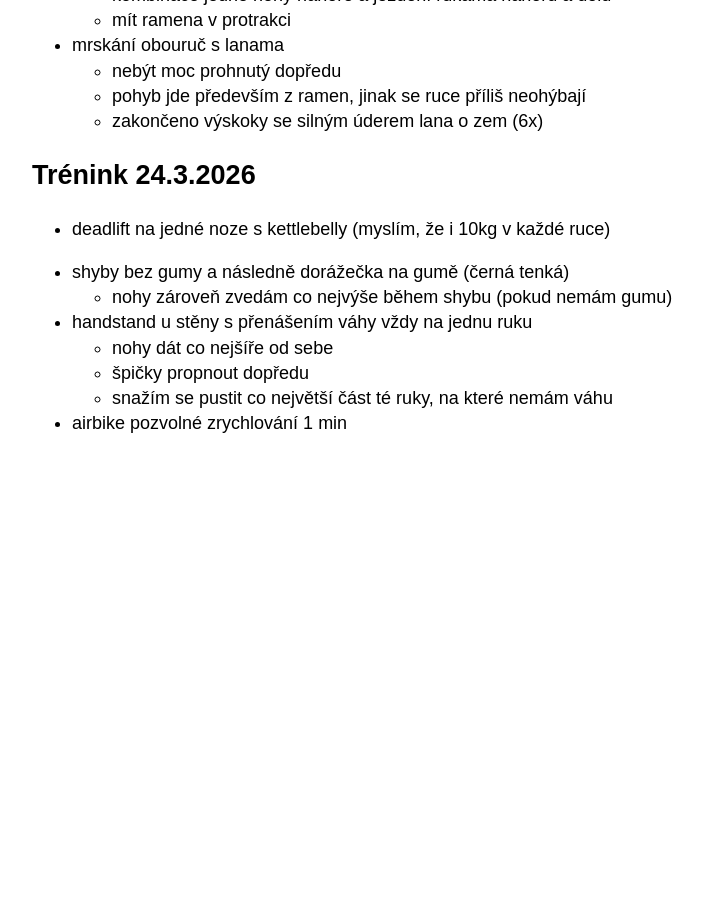
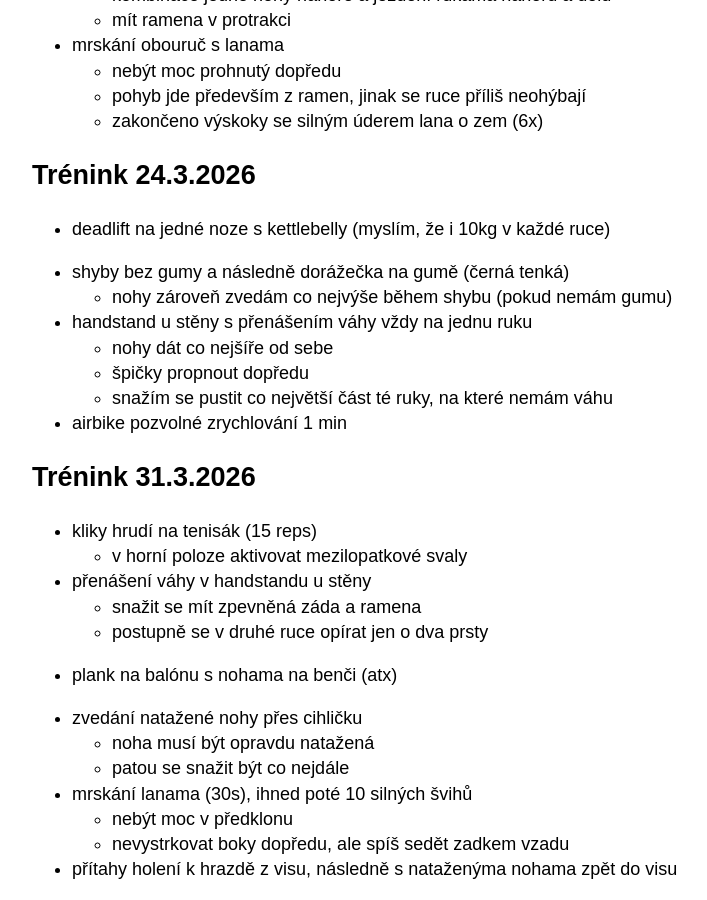
Before and after one commit to hartmaj2/hartmaj2.github.io, a Jekyll site: the page built from sections/sports/fitness.md, in a window 1280 px wide and 900 px high, scrolled down 9896 px. Shown: the whole window, without its empty margins (158-865 px from the left). Built offline with Jekyll 4.4.1, drawn with Linux system fonts in a browser that asks for light colours; before the commit the page ends 10350 px from its top, so only the background shows below that.

Commit message:
Udpate fitness

```diff
--- a/sections/sports/fitness.md
+++ b/sections/sports/fitness.md
@@ -469,3 +469,24 @@ minutu běžky
   - snažím se pustit co největší část té ruky, na které nemám váhu
 
 - airbike pozvolné zrychlování 1 min
+
+## Trénink 31.3.2026
+
+- kliky hrudí na tenisák (15 reps)
+  - v horní poloze aktivovat mezilopatkové svaly
+
+- přenášení váhy v handstandu u stěny
+  - snažit se mít zpevněná záda a ramena
+  - postupně se v druhé ruce opírat jen o dva prsty
+
+- plank na balónu s nohama na benči (atx)
+
+- zvedání natažené nohy přes cihličku
+  - noha musí být opravdu natažená
+  - patou se snažit být co nejdále
+
+- mrskání lanama (30s), ihned poté 10 silných švihů
+  - nebýt moc v předklonu
+  - nevystrkovat boky dopředu, ale spíš sedět zadkem vzadu
+
+- přítahy holení k hrazdě z visu, následně s nataženýma nohama zpět do visu
```
